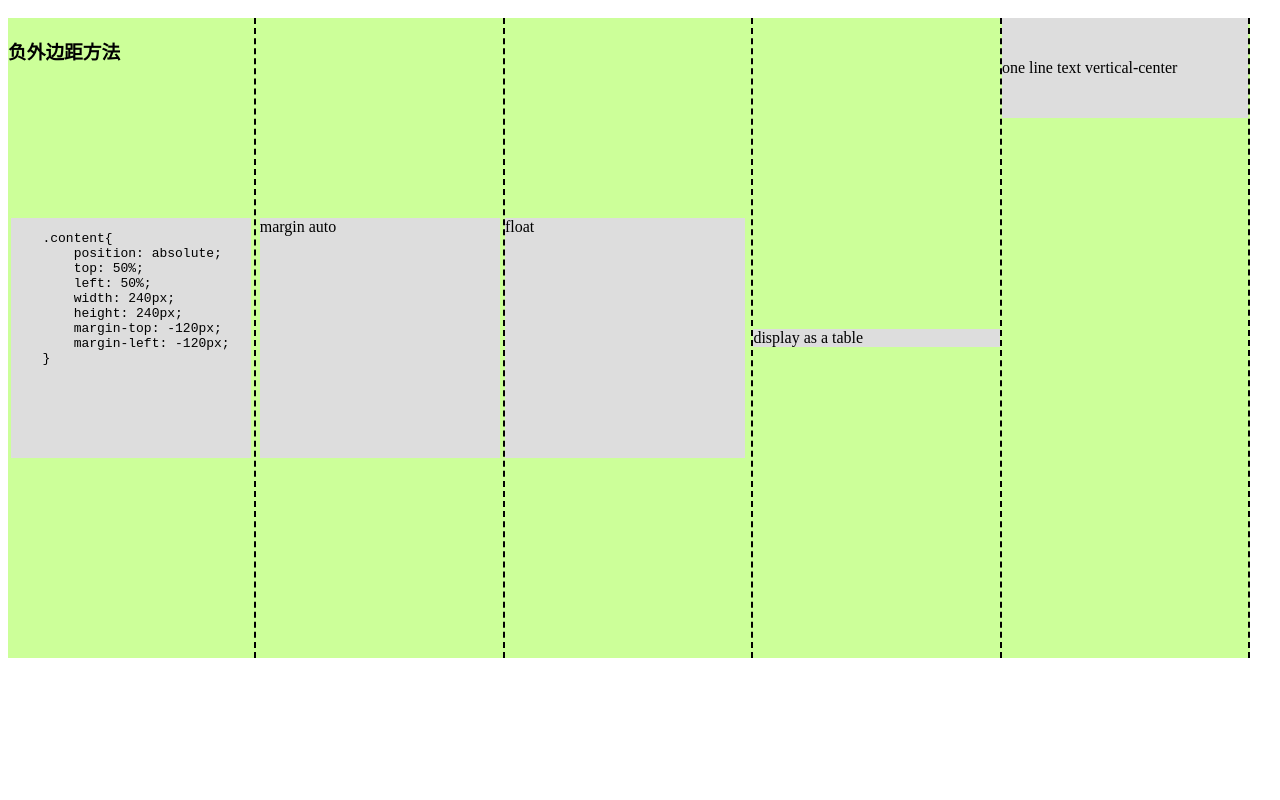
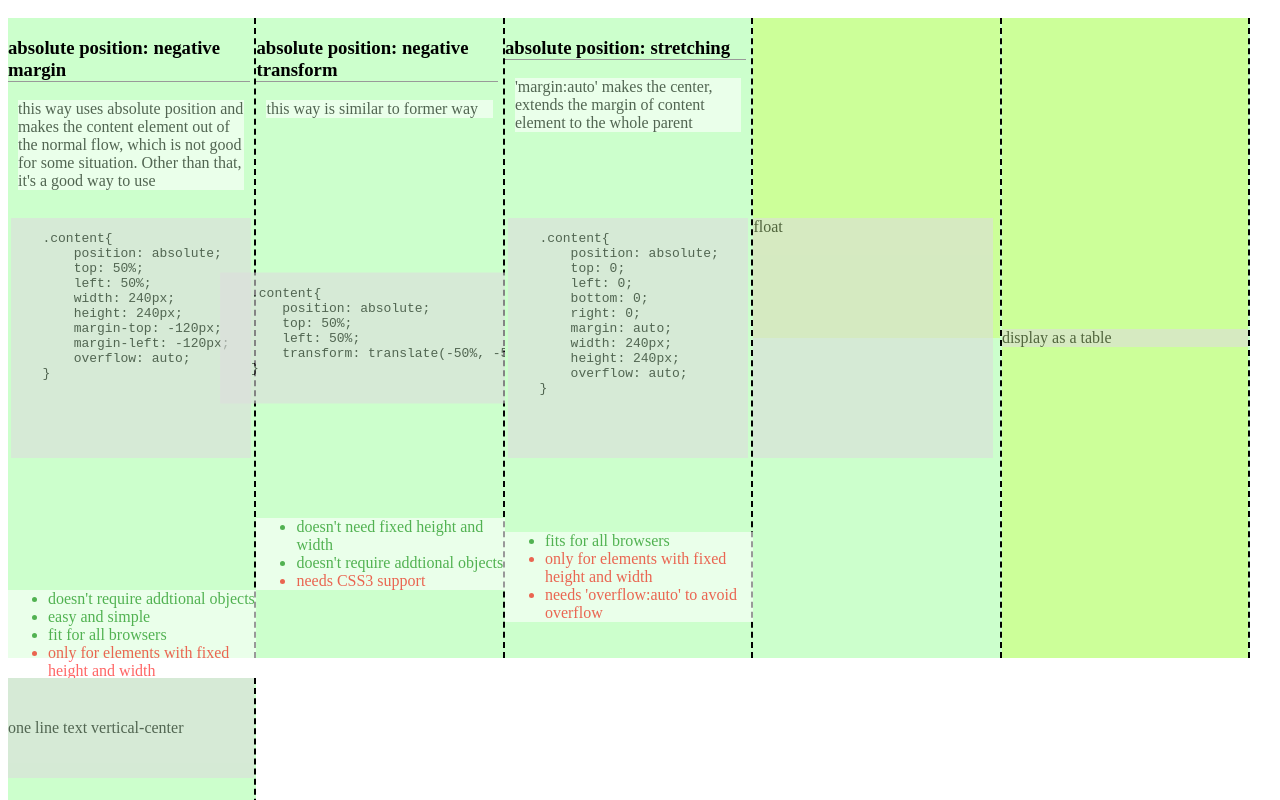
Before and after one commit to helicese/WebApp-demos, a plain HTML site: page position-center/center.html in a window 1280 px wide. Shown: the top 800 px of the page. Drawn offline with Linux system fonts and the light colour scheme.

Commit message:
finish 3ways of centering

```diff
--- a/position-center/center.html
+++ b/position-center/center.html
@@ -7,9 +7,16 @@
 </head>
 <body>
 
-    <div class="container" id='way1'>
-    <h3>负外边距方法</h3>
-    <p></p>
+    <div class="container" id='way1-1'>
+    <h3>absolute position: negative margin</h3>
+    <p class="header">this way uses absolute position and makes the content element out of the normal flow, which is not good for some situation. Other than that, it's a good way to use</p>
+    <ul class='footer'>
+        <li class="good">doesn't require addtional objects</li>
+        <li class="good">easy and simple</li>
+        <li class="good">fit for all browsers</li>
+        <li class="bad">only for elements with fixed height and width</li>
+        <li class="bad">need 'overflow:auto' to avoid overflow</li>
+    </ul>
         <div class="content">
             <pre>
     .content{
@@ -20,22 +27,63 @@
         height: 240px;
         margin-top: -120px;
         margin-left: -120px;
+        overflow: auto;
     }
             </pre>
         </div>
     </div>
 
+    <div class="container" id="way1-2">
+    <h3>absolute position: negative transform</h3>
+    <p class="header">this way is similar to former way</p>
+        <div class="content">
+            <pre>
+    .content{
+        position: absolute;
+        top: 50%;
+        left: 50%;
+        transform: translate(-50%, -50%);
+    }
+            </pre>
+        </div>
+        <ul class="footer">
+            <li class="good">doesn't need fixed height and width</li>
+            <li class="good">doesn't require addtional objects</li>
+            <li class="bad">needs CSS3 support</li>
+        </ul>
+    </div>
     <div class="container" id='way2'>
-        <div class="content">margin auto</div>
+    <h3>absolute position: stretching</h3>
+    <p class="header">'margin:auto' makes the center, extends the margin of content element to the whole parent</p>
+        <div class="content">
+        <pre>
+    .content{
+        position: absolute;
+        top: 0;
+        left: 0;
+        bottom: 0;
+        right: 0;
+        margin: auto;
+        width: 240px;
+        height: 240px;
+        overflow: auto;
+    }
+        </pre>
+        </div>
+        <ul class="footer">
+            <li class="good">fits for all browsers</li>
+            <li class="bad">only for elements with fixed height and width</li>
+            <li class="bad">needs 'overflow:auto' to avoid overflow</li>
+        </ul>
     </div>
 
     <div class="container" id='way3'>
-        <div class="floater"></div>
+        <div class="floater support"></div>
         <div class="content">float</div>
     </div>
 
     <div class="container" id='way4'>
-        <div class="cell">
+        <div class="cell support">
             <div class="content">display as a table</div>
         </div>
     </div>
--- a/position-center/style.css
+++ b/position-center/style.css
@@ -1,5 +1,6 @@
-h1 {
-    color: red;
+h3 {
+    width: 98%;
+    border-bottom: 1px solid #999;
 }
 html,body {
     height: 100%;
@@ -10,13 +11,37 @@ html,body {
     height: 80%;
     width: 19.5%;
     border-right: 2px dashed #000;
+    background-color: #CCFFCC;
+    position: relative;
+}
+.support {
     background-color: #CCFF99;
-    position: relative;
 }
 .content {
     background-color: #ddd;
+    opacity: 0.6;
 }
-#way1 .content{
+.header {
+    margin: 5px 10px;
+    position: relative;
+    background-color: #fff;
+    top: 0px;
+    opacity: 0.6;
+}
+.footer {
+    position: relative;
+    top: 60%;
+    width: 90%;
+    background-color: #fff;
+    opacity: 0.6;
+}
+.good {
+    color: green;
+}
+.bad {
+    color: red;
+}
+#way1-1 .content{
     position: absolute;
     top: 50%;
     left: 50%;
@@ -24,6 +49,14 @@ html,body {
     height: 240px;
     margin-top: -120px;
     margin-left: -120px;
+    overflow: auto;
+}
+
+#way1-2 .content{
+    position: absolute;
+    top: 50%;
+    left: 50%;
+    transform: translate(-50%, -50%);
 }
 
 #way2 .content{
@@ -35,11 +68,13 @@ html,body {
     margin: auto;
     width: 240px;
     height: 240px;
+    overflow:auto;
 }
 
 #way3 .floater {
     float: left;
     height: 50%;
+    width: 100%;
     margin-bottom: -120px;
 }
 
```
